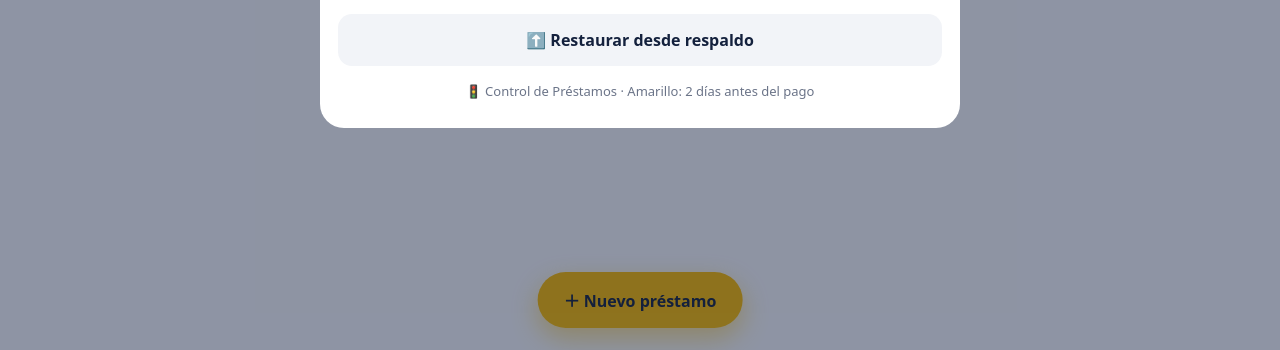
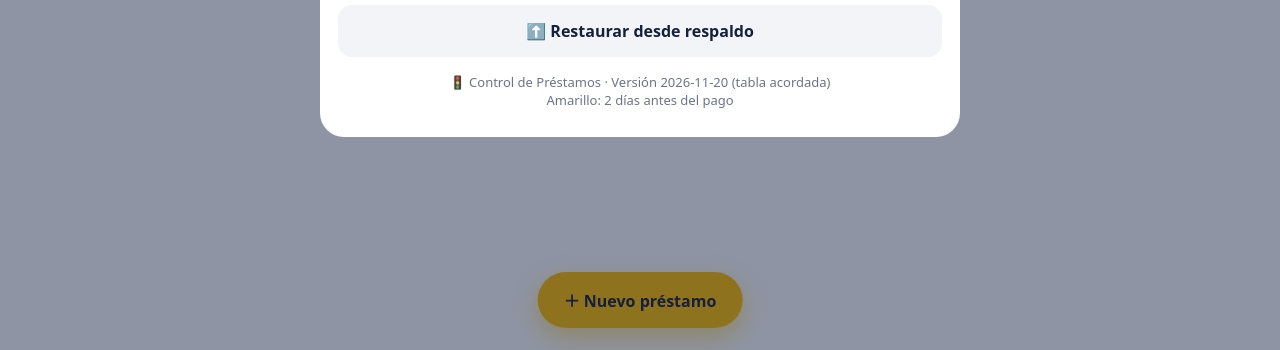
Before and after one commit to elciruelo241201/Prestamos, a plain HTML site: page index.html in a window 1280 px wide. Both pictures are taken after a click on the button "⚙️". Shown: the part 450-800 px from the top of the page. Drawn offline with Linux system fonts and the light colour scheme.

Commit message:
Add files via upload

```diff
--- a/index.html
+++ b/index.html
@@ -764,7 +764,7 @@ function menu(){
    +'<p class="p" style="margin-top:10px">Último respaldo: <b style="color:var(--ink)">'+(u?fdate(u.slice(0,10)):'nunca')+'</b></p>'
    +'<button class="btn" id="exp">⬇️ Descargar respaldo</button>'
    +'<button class="btn alt" id="imp">⬆️ Restaurar desde respaldo</button><input type="file" id="file" accept=".json,application/json,text/plain" style="display:none">'
-   +'<p class="sub" style="margin-top:16px;text-align:center">🚦 Control de Préstamos · Amarillo: '+DIAS_AMARILLO+' días antes del pago</p>',
+   +'<p class="sub" style="margin-top:16px;text-align:center">🚦 Control de Préstamos · Versión 2026-11-20 (tabla acordada)<br>Amarillo: '+DIAS_AMARILLO+' días antes del pago</p>',
   ov=>{
     const q=s=>ov.querySelector(s);
     q('#exp').onclick=()=>{
```
